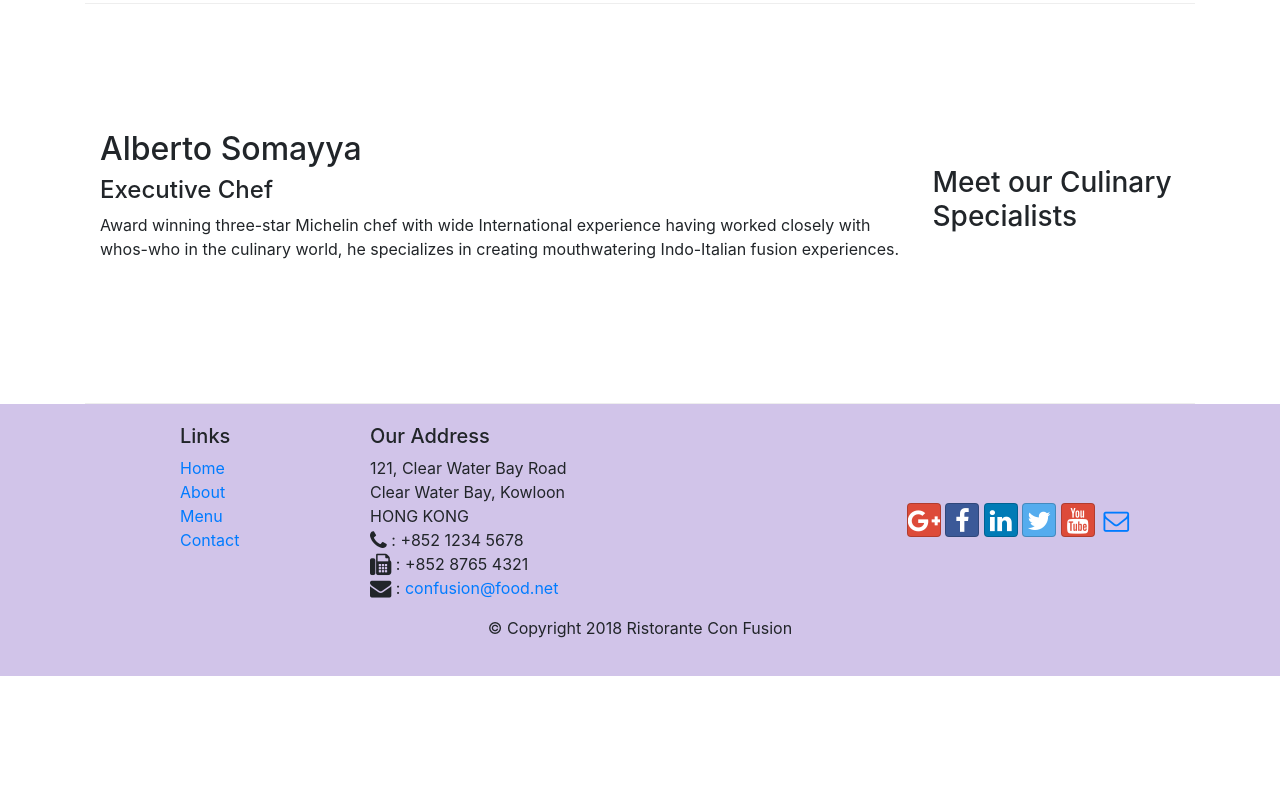
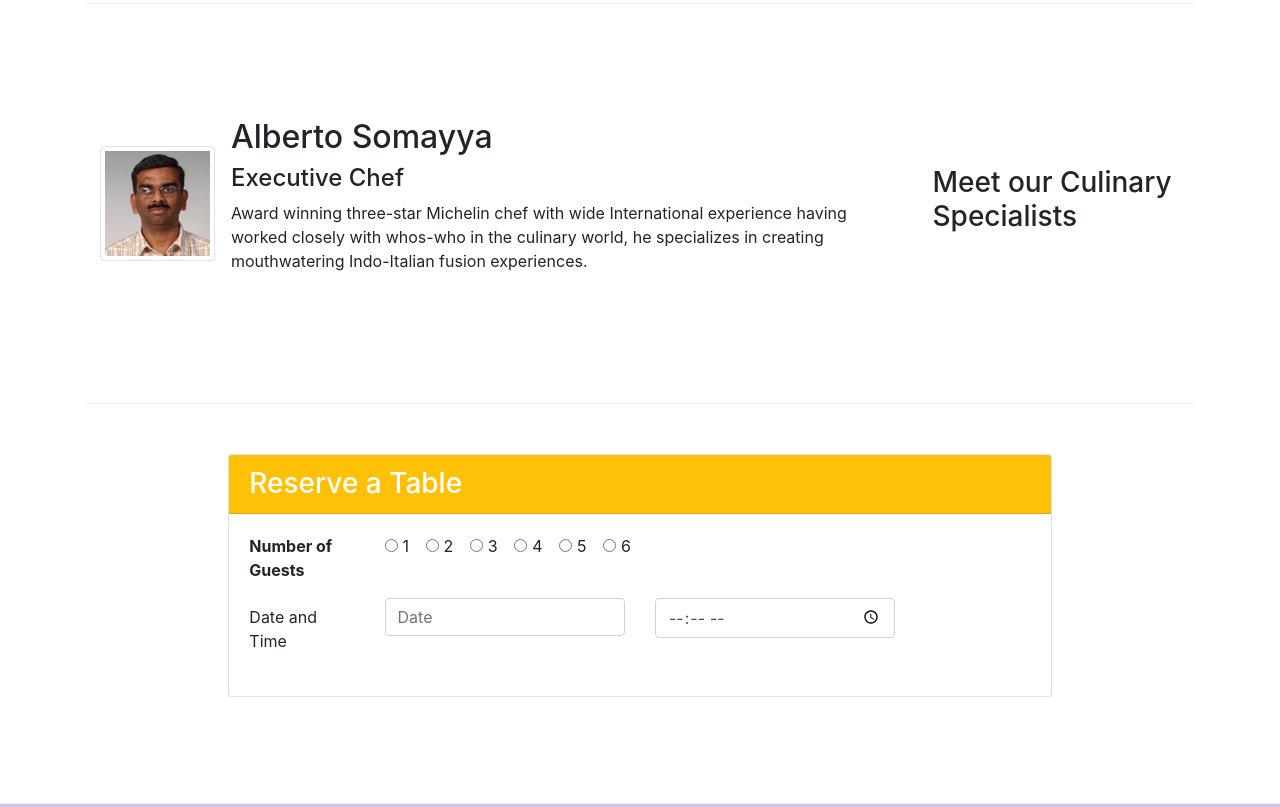
Before and after one commit to Khatsur/coursera_bootstrap, a website: page index.html in a window 1280 px wide. Shown: the part 1080-1887 px from the top of the page. Before the commit the page ends 1756 px from the top, so only its background shows below. Drawn offline with nearby package versions, Linux system fonts and the light colour scheme.

Commit message:
ass forms tables

```diff
--- a/index.html
+++ b/index.html
@@ -21,7 +21,7 @@
             <button class="navbar-toggler" type="button" data-toggle="collapse" data-target="#Navbar">
                 <span class="navbar-toggler-icon"></span>
             </button>
-            <a class="navbar-brand mr-auto" href="#">Ristorante con Fusion</a>
+            <a class="navbar-brand mr-auto" href="#"><img src="img/logo.png" height="30" width="41"></a>
             <div class="collapse navbar-collapse" id="Navbar">
               <ul class="navbar-nav mr-auto">
                 <li class="nav-item active"><a class="nav-link" href="#"><span class="fa fa-home fa-lg"></span> Home</a></li>
@@ -40,7 +40,8 @@
                     <h1>Ristorante con Fusion</h1>
                     <p>We take inspiration from the World's best cuisines, and create a unique fusion experience. Our lipsmacking creations will tickle your culinary senses!</p>
                 </div>
-                <div class="col-12 col-sm">
+                <div class="col-12 col-sm align-self-center">
+                    <img src="img/logo.png" class="img-fluid">
                 </div>
             </div>
         </div>
@@ -52,8 +53,13 @@
                 <h3>Our Lipsmacking Culinary Creations</h3>
             </div>
             <div class="col col-sm order-sm-first col-md">
-                <h2>Uthappizza</h2>
-                <p>A unique combination of Indian Uthappam (pancake) and Italian pizza, topped with Cerignola olives, ripe vine cherry tomatoes, Vidalia onion, Guntur chillies and Buffalo Paneer.</p>
+                <div class="media">
+                    <img class="d-flex mr-3 img-thumbnail align-self-center" src="img/uthappizza.png" alt="uthappizza">
+                    <div class="media-body">
+                        <h2 class="mt-0">Uthappizza <span class="badge badge-danger">HOT</span> <span class="badge badge-pill badge-secondary">$ 4.99</span></h2>
+                        <p>A unique combination of Indian Uthappam (pancake) and Italian pizza, topped with Cerignola olives, ripe vine cherry tomatoes, Vidalia onion, Guntur chillies and Buffalo Paneer.</p>
+                    </div>
+                </div>
             </div>
         </div>
 
@@ -73,11 +79,76 @@
                 <h3>Meet our Culinary Specialists</h3>
             </div>
             <div class="col col-sm order-sm-first col-md">
-                <h2>Alberto Somayya</h2>
-                <h4>Executive Chef</h4>
-                <p>Award winning three-star Michelin chef with wide International experience having worked closely with whos-who in the culinary world, he specializes in creating mouthwatering Indo-Italian fusion experiences. </p>
+                <div class="media">
+                    <img class="d-flex mr-3 img-thumbnail align-self-center" src="img/alberto.png" alt="alberto">
+                    <div class="media-body">
+                        <h2 class="mt-0">Alberto Somayya</h2>
+                        <h4>Executive Chef</h4>
+                        <p>Award winning three-star Michelin chef with wide International experience having worked closely with whos-who in the culinary world, he specializes in creating mouthwatering Indo-Italian fusion experiences. </p>
+                    </div>
+
+                </div>
+
             </div>
         </div>
+    </div>
+    <div class="row row-content justify-content-center">
+    <div class="col col-sm-8">
+        <div class="card">
+            <h3 class="card-header bg-warning text-white">Reserve a Table</h3>
+            <div class="card-body">
+                <form>
+                       <div class="form-group row">
+                            <div class="form-radio col-2">
+                                <label class="form-check-label">
+                                    <strong>Number of Guests</strong>
+                                </label>
+                            </div>
+                            <div class="col-10">
+                                <div class="form-check form-check-inline">
+                                    <input type="radio" class="form-check-input" name="numGests" id="numGests1" value="1">
+                                    <label  class="form-check-label"  for="numGests1">1</label>
+                               </div>
+                               <div class="form-check form-check-inline">
+                                   <input type="radio" class="form-check-input" name="numGests" id="numGests2" value="2">
+                                   <label  class="form-check-label"  for="numGests2">2</label>
+                               </div>
+                               <div class="form-check form-check-inline">
+                                   <input type="radio" class="form-check-input" name="numGests" id="numGests3" value="3">
+                                   <label  class="form-check-label"  for="numGests3">3</label>
+                               </div>
+                               <div class="form-check form-check-inline">
+                                  <input type="radio" class="form-check-input" name="numGests" id="numGests4" value="4">
+                                  <label  class="form-check-label"  for="numGests4">4</label>
+                               </div>
+                               <div class="form-check form-check-inline">
+                                  <input type="radio" class="form-check-input" name="numGests" id="numGests5" value="5">
+                                  <label  class="form-check-label"  for="numGests5">5</label>
+                               </div>
+                               <div class="form-check form-check-inline">
+                                  <input type="radio" class="form-check-input" name="numGests" id="numGests6" value="6">
+                                  <label  class="form-check-label"  for="numGests6">6</label>
+                               </div>
+                            </div>
+                        </div>
+
+
+
+
+                    <div class="form-group row">
+                        <label for="tel" class="col-12 col-md-2 col-form-label">Date and Time</label>
+                        <div class="col-6 col-md-4">
+                            <input type="text" class="form-control" id="date" name="resdate" placeholder="Date">
+                        </div>
+                        <div class="col-6 col-md-4">
+                            <input type="time" class="form-control" id="time" name="restime" placeholder="Time">
+                        </div>
+                    </div>
+
+                </form>
+            </div>
+        </div>
+    </div>
     </div>
 
     <footer class="footer">
```
Also changed, not shown: aboutus.html (+3 -2 lines), contactus.html (+3 -2 lines), img/alberto.png (added), img/buffet.png (added), img/logo.png (added), img/uthappizza.png (added), 1 other file.
